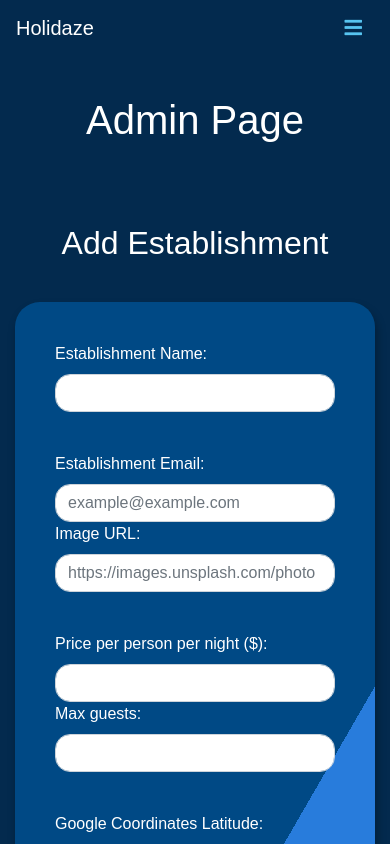
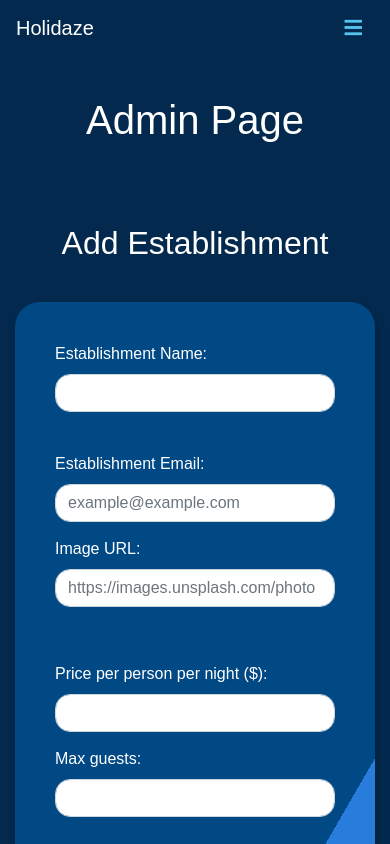
Before and after one commit to louisery/ProjectExam2_Holidaze_React, a React app: page /#/admin in a window 390 px wide. Shown: the top 844 px of the page. Built offline with nearby package versions, Linux system fonts and the light colour scheme; a web font is replaced by a local one.

Commit message:
added margin on form on small screens

```diff
--- a/src/styles/partials/_form.scss
+++ b/src/styles/partials/_form.scss
@@ -13,3 +13,7 @@ form {
 .form-control {
     border-radius: 15px;
 }
+
+.establishment .col-sm-6 {
+    margin-bottom: 15px;
+}
```
